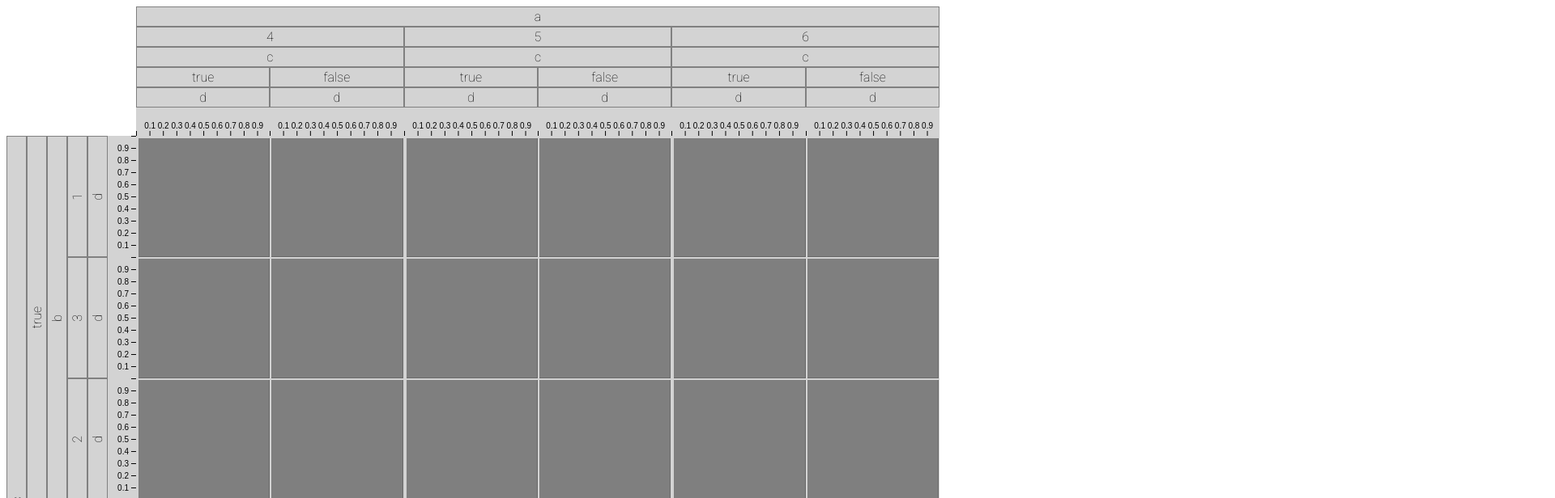
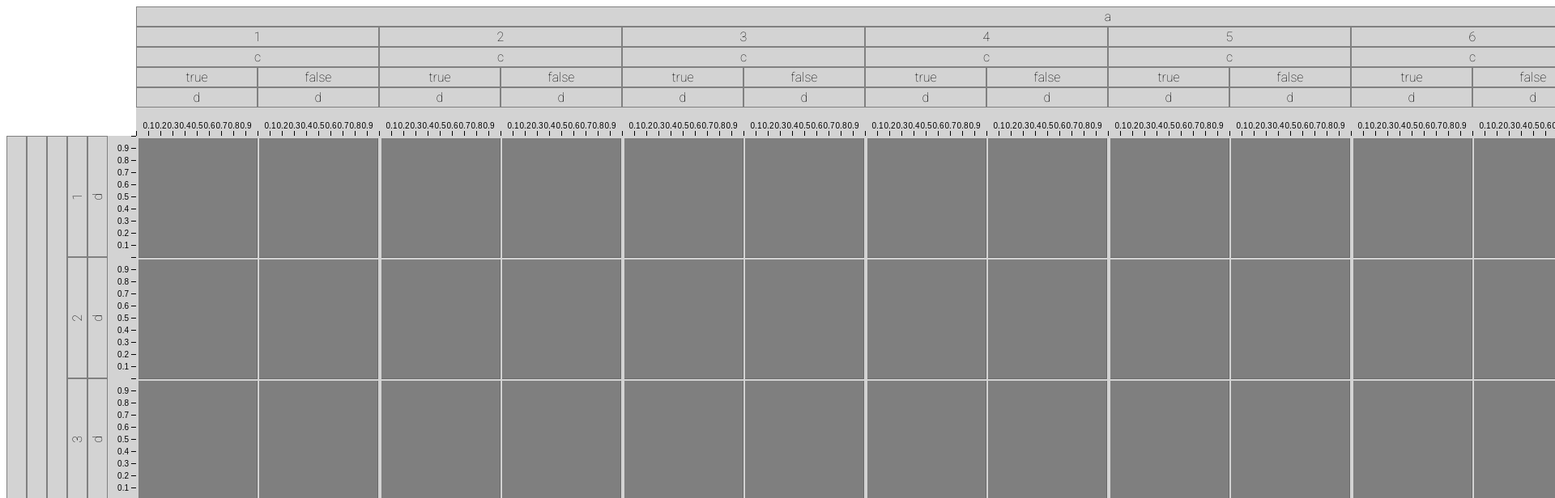
Before and after one commit to saliksyed/react-data-viz, a React (Create React App) app: page / in a window 1280 px wide. Shown: the top 616 px of the page at 81% size, 1920 px wide, since content can reach past the window. Built offline with nearby package versions, Linux system fonts and the light colour scheme.

Commit message:
get min widths in place

```diff
--- a/src/App.tsx
+++ b/src/App.tsx
@@ -10,14 +10,14 @@ function App() {
       { type: "quantitative", name: "d" },
     ],
     rows: [
-      { a: 4, b: 1, c: "true", d: 0.1 },
-      { a: 5, b: 3, c: "true", d: 0.1 },
-      { a: 5, b: 2, c: "false", d: 0.21 },
-      { a: 6, b: 1, c: "true", d: 0.51 },
-      { a: 4, b: 2, c: "true", d: 0.33 },
-      { a: 4, b: 2, c: "false", d: 0.25 },
-      { a: 6, b: 3, c: "true", d: 0.7 },
-      { a: 6, b: 3, c: "false", d: 0.1 },
+      { a: 1, b: 1, c: "true", d: 0.1 },
+      { a: 2, b: 2, c: "true", d: 0.1 },
+      { a: 3, b: 3, c: "false", d: 0.21 },
+      { a: 4, b: 4, c: "true", d: 0.51 },
+      { a: 5, b: 5, c: "true", d: 0.33 },
+      { a: 6, b: 6, c: "false", d: 0.25 },
+      { a: 7, b: 7, c: "true", d: 0.7 },
+      { a: 8, b: 8, c: "false", d: 0.1 },
     ],
   };
 
--- a/src/components/axes/Axis.tsx
+++ b/src/components/axes/Axis.tsx
@@ -100,6 +100,8 @@ function AxisScale({
         display: "flex",
         background: "lightgray",
         overflow: "hidden",
+        minHeight: orientation === "vertical" ? 150 :  35,
+        minWidth: orientation === "horizontal" ? 150 : 35
       }}
     >
       <svg style={{
```
